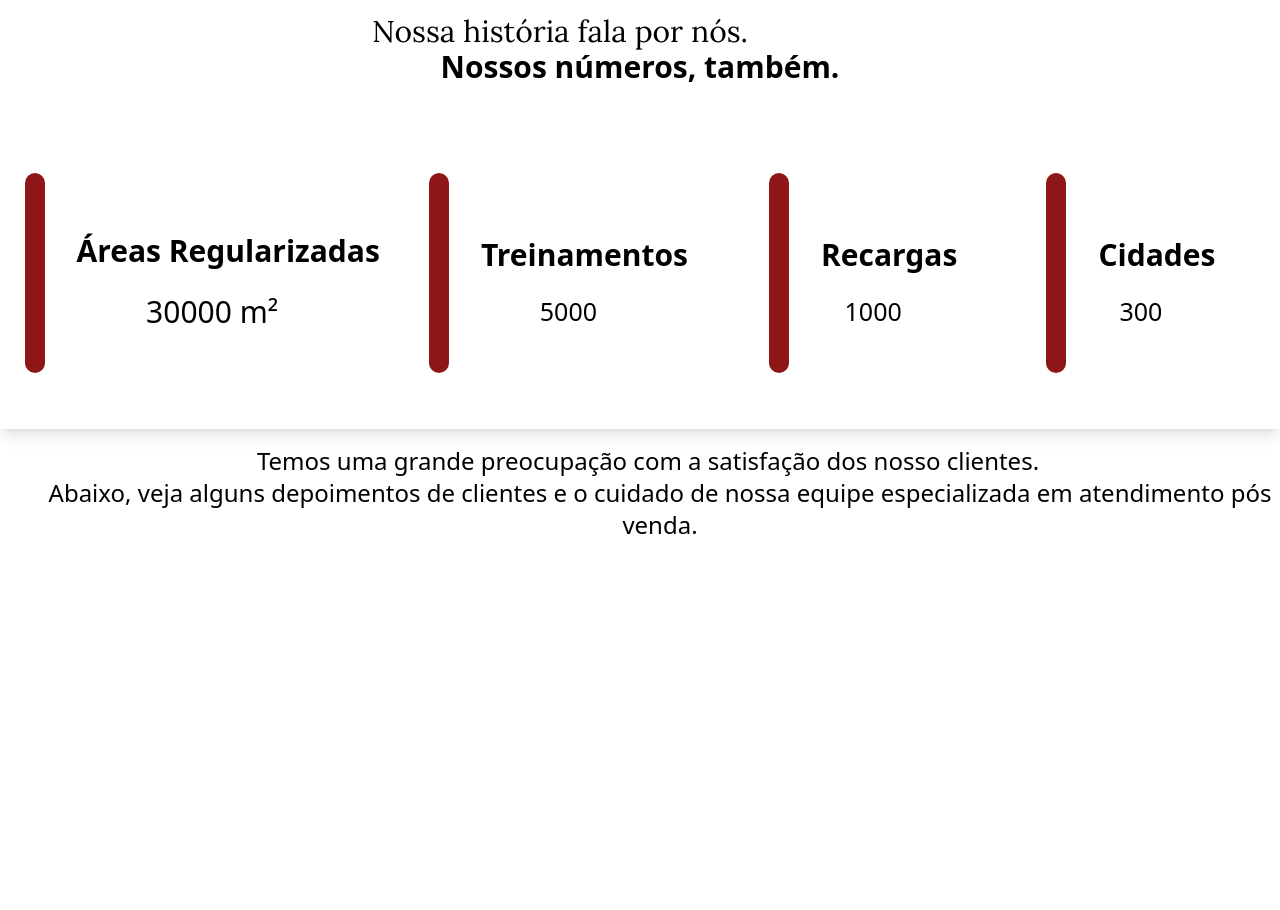
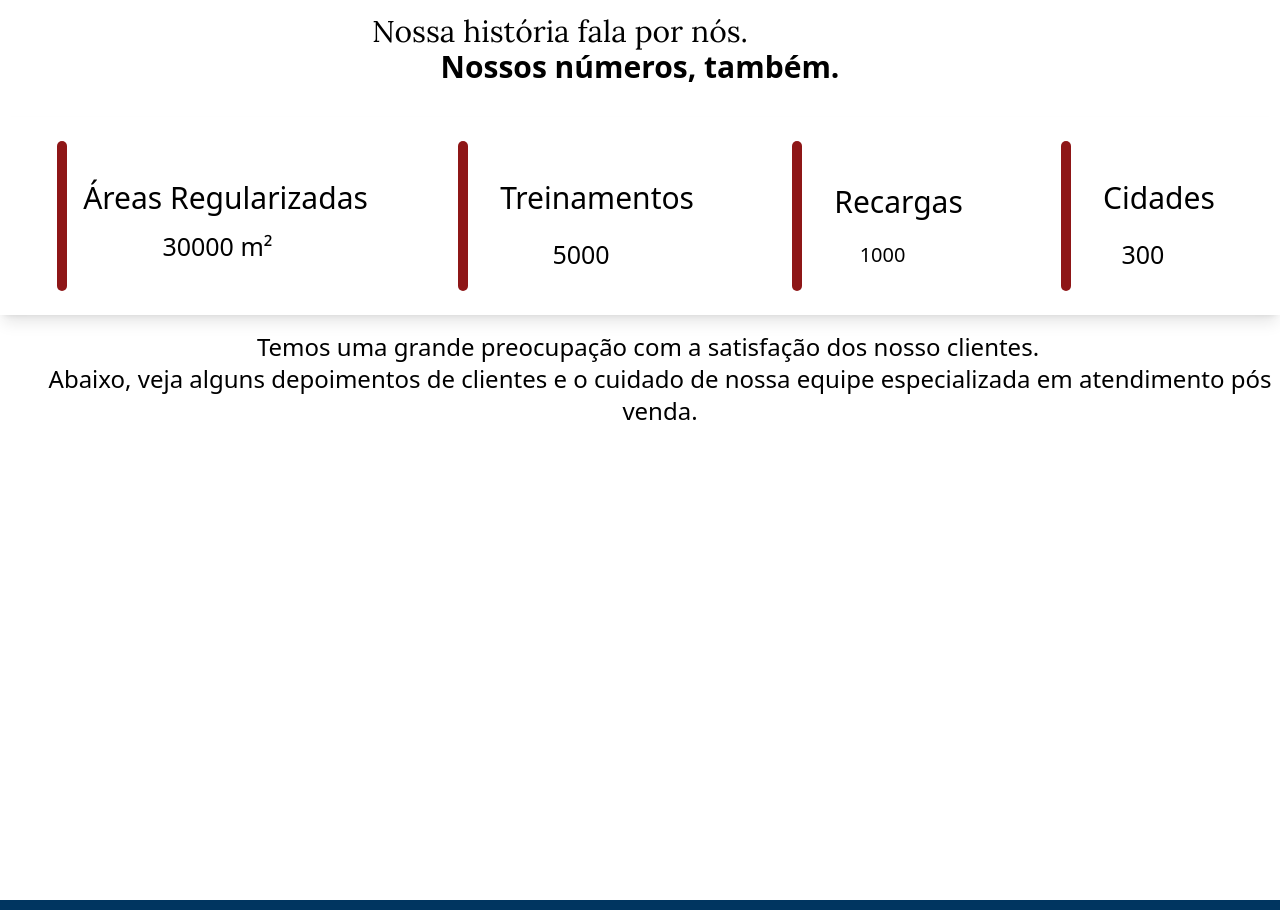
Before and after one commit to JoaoLuiz92/portfolio2.0, a React (Vite) app: page / in a window 1280 px wide. Shown: the part 2120-3030 px from the top of the page. Built offline with nearby package versions, Linux system fonts and the light colour scheme.

Commit message:
Primeiro commit

```diff
--- a/src/components/About.jsx
+++ b/src/components/About.jsx
@@ -1,8 +1,4 @@
 import React from 'react'
-
-
-
-
 
 const About = () => {
 
--- a/src/components/Clients.jsx
+++ b/src/components/Clients.jsx
@@ -95,32 +95,32 @@ const Clients = () => {
              <ul className=" flex justify-around " >
 
             <li className="flex justify-between text-center items-center" >
-              <div className=' rounded-full w-[20px] h-[200px]'style={{background:'rgb(142, 22, 23)'}} ></div>
+              <div className=' rounded-full w-[10px] h-[150px]'style={{background:'rgb(142, 22, 23)'}} ></div>
                 <div className='flex flex-col'>
-                  <span className='font-bold m-4 text-[30px] text-black w-full'>Áreas Regularizadas</span>
-                  <span className='font-medium text-black w-full text-[30px]'>{data.Area} m²</span>
+                  <span className='font-sans m-2 text-[30px] text-black w-full'>Áreas Regularizadas</span>
+                  <span className='font-medium text-black w-full text-[25px]'>{data.Area} m²</span>
                   </div>
               </li>
-                <li className="flex p-8 justify-between rounded-lg text-center items-center">
-                <div className='rounded-full w-[20px] h-[200px]'style={{background:'rgb(142, 22, 23)'}} ></div>
+                <li className="flex p-2 justify-between rounded-lg text-center items-center">
+                <div className='rounded-full w-[10px] h-[150px]'style={{background:'rgb(142, 22, 23)'}} ></div>
                 <div className='flex flex-col'>
-                  <span className='font-bold m-4 text-[30px] text-black w-full'>Treinamentos</span>
+                  <span className='font-sans m-4 text-[30px] text-black w-full'>Treinamentos</span>
                   <span className='font-medium text-black text-[25px]'>{data.Training}</span>
                 </div>
                 </li>
 
-                <li className="flex p-8 justify-between rounded-lg text-center items-center">
-                <div className='rounded-full w-[20px] h-[200px]'style={{background:'rgb(142, 22, 23)'}} ></div>
+                <li className="flex p-2 justify-between rounded-lg text-center items-center">
+                <div className='rounded-full w-[10px] h-[150px]'style={{background:'rgb(142, 22, 23)'}} ></div>
                 <div className='flex flex-col'>
-                  <span className='font-bold m-4 text-[30px] text-black w-full'>Recargas</span>
-                  <span className='font-medium text-black text-[25px]'>{data.Recharge}</span>
+                  <span className='font-sans m-4 text-[30px] text-black w-full'>Recargas</span>
+                  <span className=' font-medium text-black text-[20px]'>{data.Recharge}</span>
                 </div>
                 </li>
 
-                <li className="flex p-10 justify-between rounded-lg text-center items-center">
-                <div className='rounded-full w-[20px] h-[200px]'style={{background:'rgb(142, 22, 23)'}} ></div>
+                <li className="flex p-2 justify-between rounded-lg text-center items-center">
+                <div className='rounded-full w-[10px] h-[150px]'style={{background:'rgb(142, 22, 23)'}} ></div>
                 <div className='flex flex-col'>
-                  <span className='font-bold m-4 text-[30px] text-black w-full'>Cidades</span>
+                  <span className='font-sans m-4 text-[30px] text-black w-full'>Cidades</span>
                   <span className='font-medium text-black text-[25px]'>{data.Cities} </span>
                 </div>
                 </li>
--- a/src/components/Navbar.jsx
+++ b/src/components/Navbar.jsx
@@ -1,3 +1,4 @@
+/* eslint-disable no-unused-vars */
 
 import React from "react";
 import {Link} from 'react-router-dom'
--- a/src/main.jsx
+++ b/src/main.jsx
@@ -1,3 +1,4 @@
+/* eslint-disable no-unused-vars */
 import React from 'react'
 import ReactDOM from 'react-dom/client'
 import {BrowserRouter} from 'react-router-dom'
```
